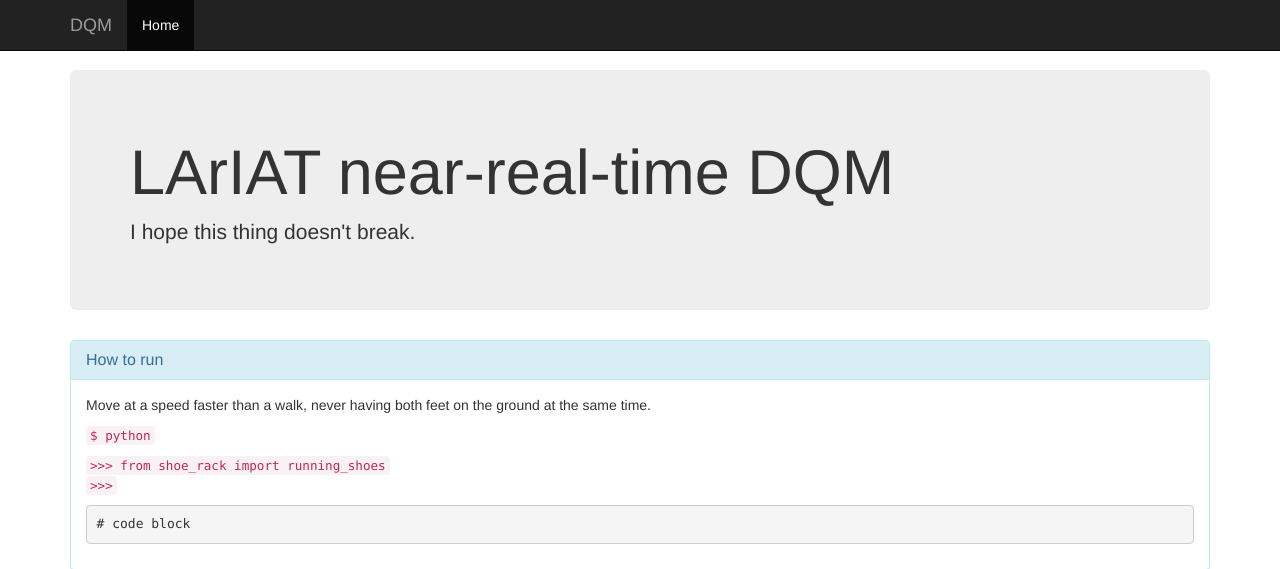
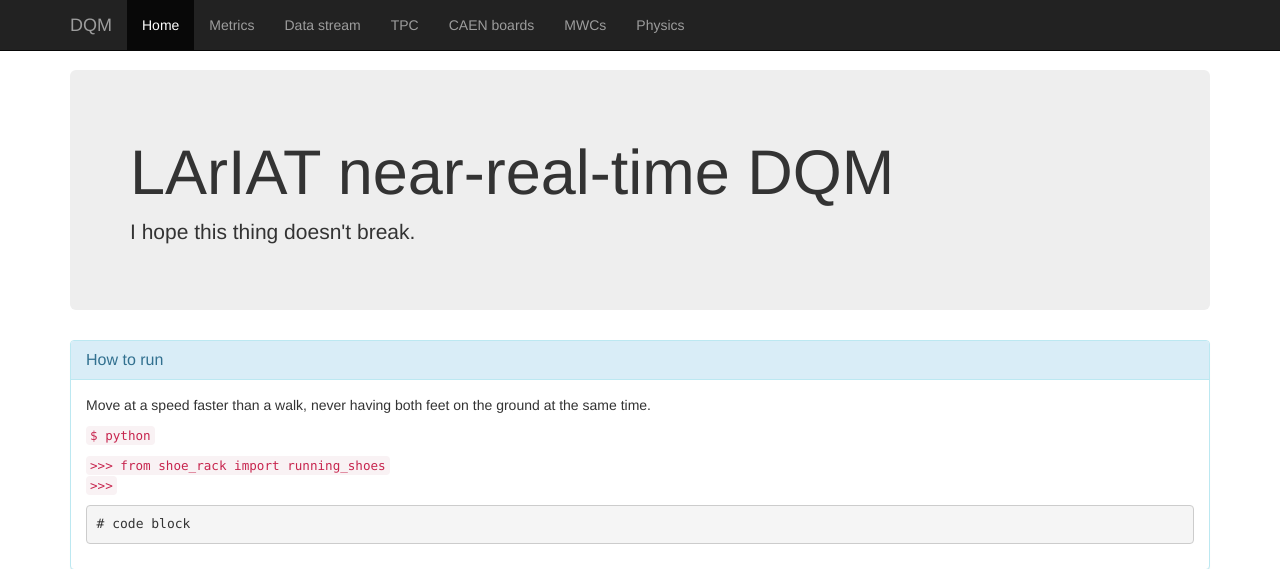
Before and after one commit to lariat/dqm-v2, a Flask app: page / in a window 1280 px wide. Shown: the top 569 px of the page. Run offline with Flask 2, Linux system fonts and the light colour scheme; parts of the project's set-up code (start-up, migrations or seed data) failed here and were passed over; some libraries are stand-ins or nearby versions.

Commit message:
Add navigation links.

```diff
--- a/dqm/templates/base.html
+++ b/dqm/templates/base.html
@@ -1,5 +1,11 @@
 {% set navigation_bar = [
     ('/', 'home', 'Home'),
+    ('/metrics', 'metrics', 'Metrics'),
+    ('/data-stream', 'data-stream', 'Data stream'),
+    ('/tpc', 'tpc', 'TPC'),
+    ('/caen-boards', 'caen-boards', 'CAEN boards'),
+    ('/multi-wire-chambers', 'multi-wire-chambers', 'MWCs'),
+    ('/physics', 'physics', 'Physics'),
 ] -%}
 
 {% set active_page = active_page|default('home') -%}
```
